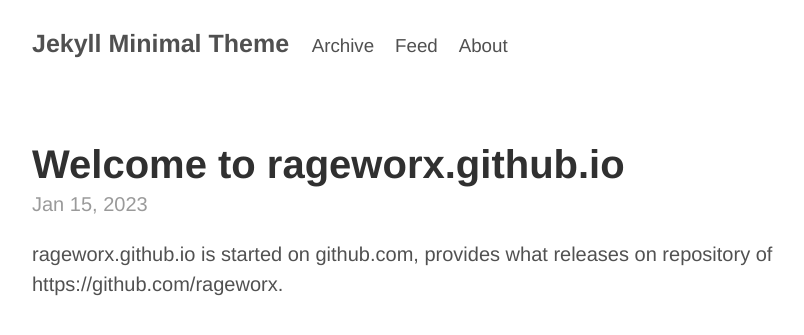
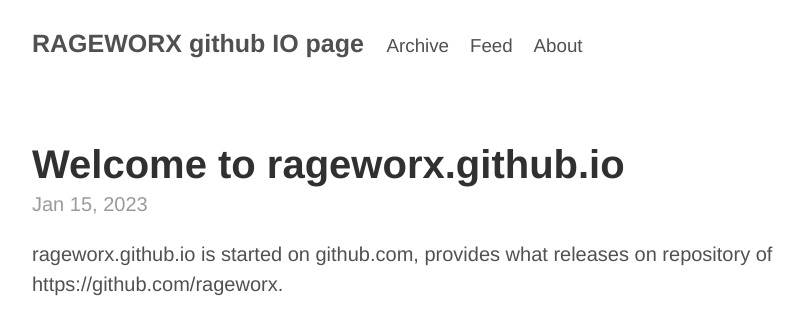
Before and after one commit to rageworx/rageworx.github.io, a Jekyll site: the page built from index.html, in a window 1280 px wide. Shown: the top 335 px of the page, without its empty margins (228-1032 px from the left). Built offline with Jekyll 4.4.1, drawn with Linux system fonts in a browser that asks for light colours.

Commit message:
change _config.yml for github.io format

```diff
--- a/_config.yml
+++ b/_config.yml
@@ -1,16 +1,9 @@
 ###########
 # site.title, site.url, site.author.name
-
-title:   'Jekyll Minimal Theme'
+theme: jekyll-theme-minimal
+title:   'RAGEWORX github IO page'
 author:
-  name:  'Jekyll Minimal Theme Team'
-
-## note:
-#  use site.path in your templates to make it work for both protocols e.g. http and https
-#  use site.url only inside the web feed template (e.g. requires full url incl. protocol)
-path: /jekyll-minimal-theme
-url:  'http://henrythemes.github.io/jekyll-minimal-theme'
-
+  name:  'Raph.K'
 
 ########
 # more settings
@@ -26,6 +19,5 @@ permalink: /:title.html
 exclude:
 - README.md
 
-
 safe: true
 lsi: false
```
